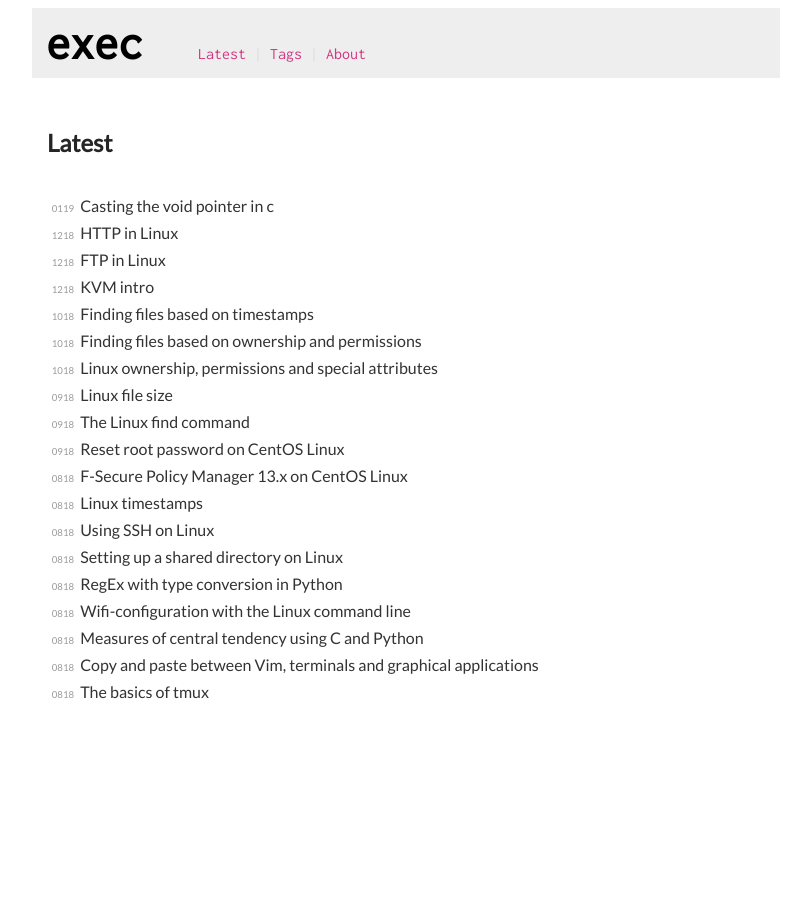
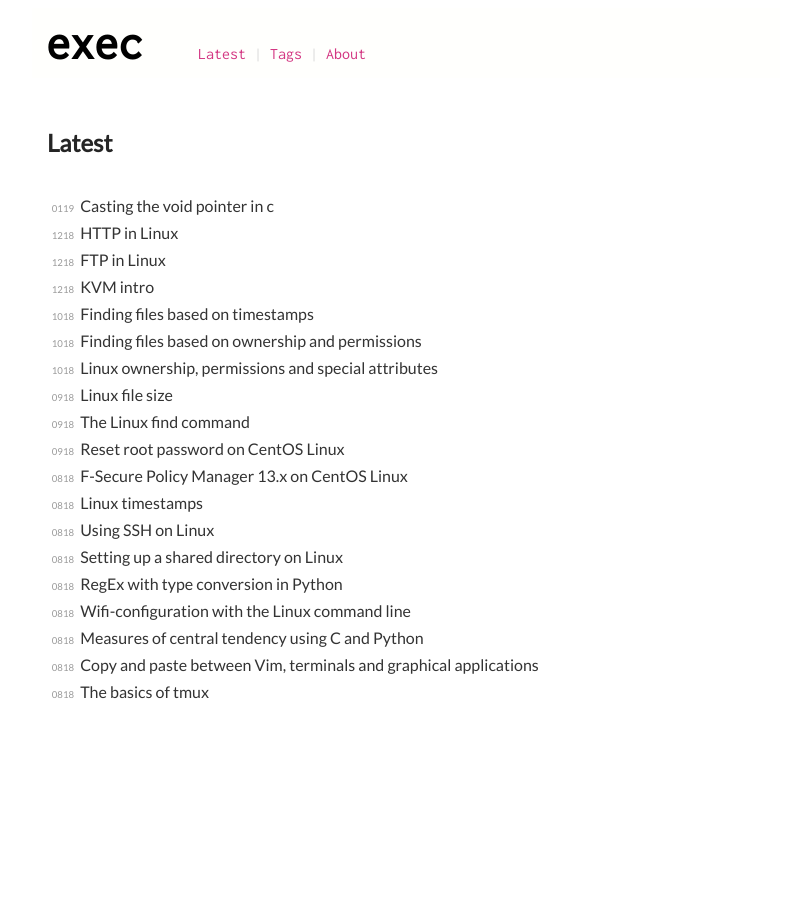
Before and after one commit to execas/execas.github.io, a Jekyll site: the page built from index.html, in a window 1280 px wide. Shown: the whole page, without its empty margins (234-1045 px from the left). Built offline with Jekyll 4.4.1, drawn with Linux system fonts in a browser that asks for light colours.

Commit message:
Update execas.css

```diff
--- a/css/execas.css
+++ b/css/execas.css
@@ -127,7 +127,7 @@ p {
 .header {
      font-family: 'Inconsolata', monospace;
      margin-top:0;
-     background-color:#eeeeee;
+     background-color:#FFFFFD;
      color: #dddddd;
      margin:0 auto;
      max-width: 720px;
```
